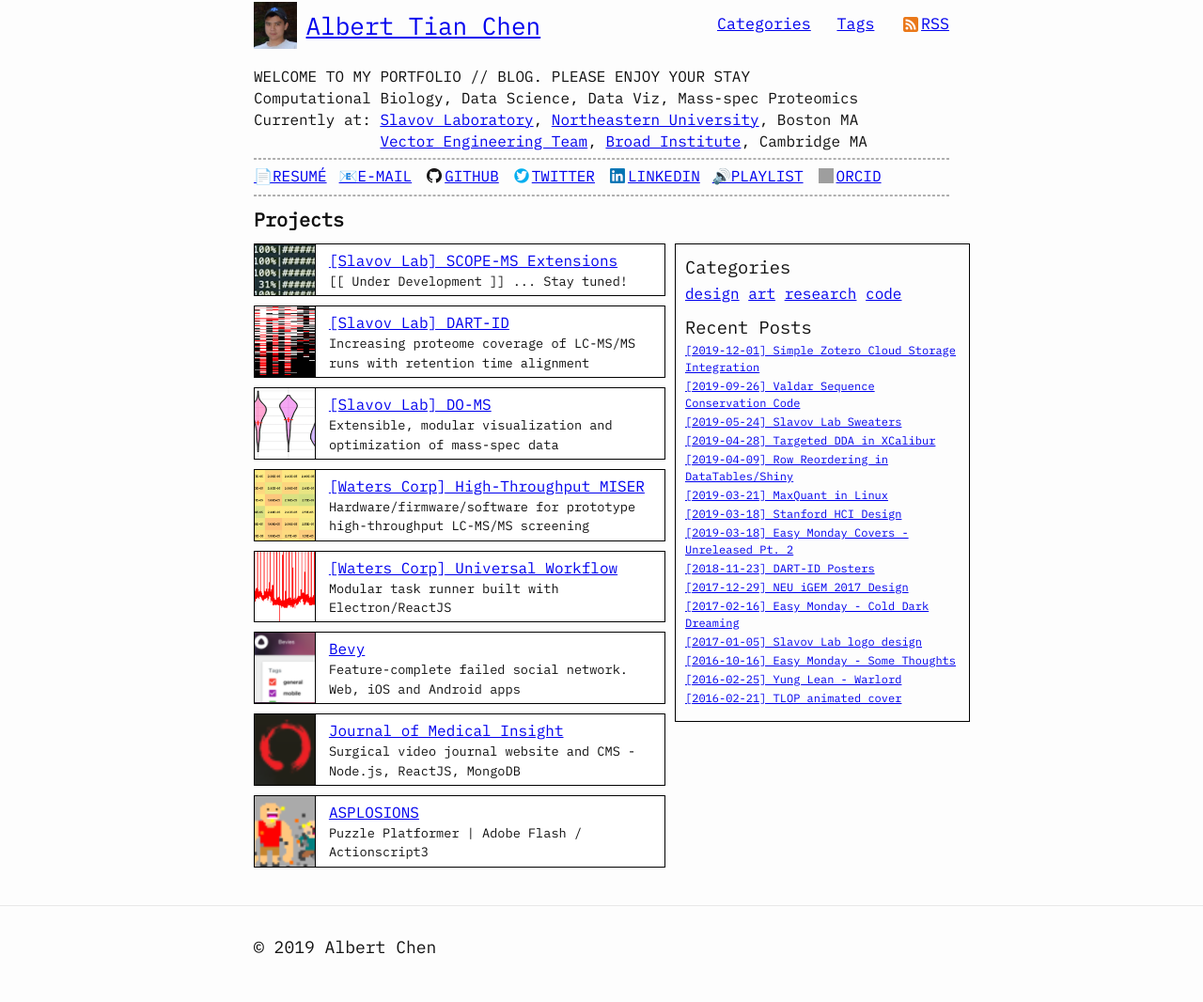
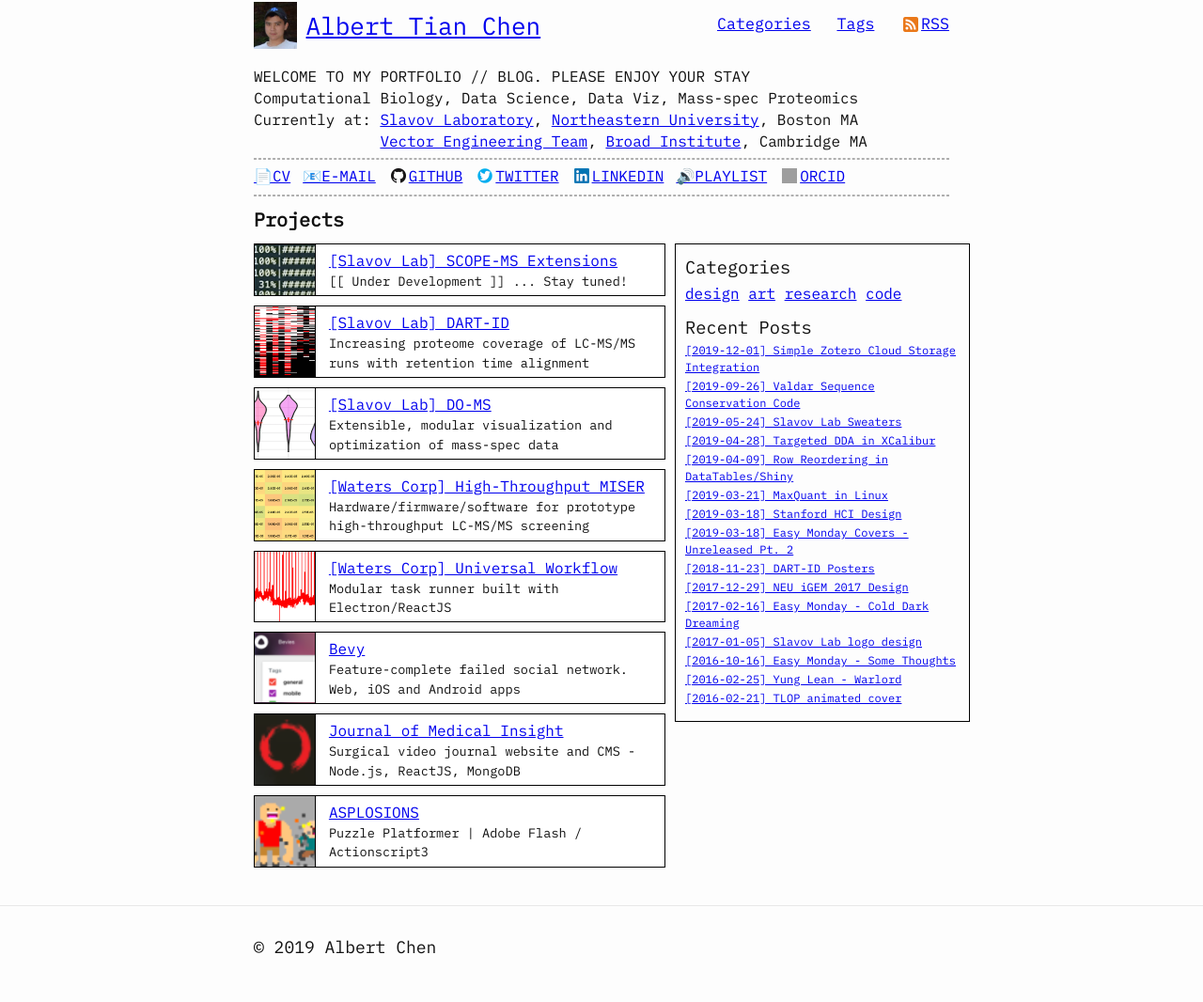
Before and after one commit to atc3/atc3.github.io, a Jekyll site: the page built from index.html, in a window 1280 px wide. Shown: the whole page at 94% size. Built offline with Jekyll 4.4.1, drawn with Linux system fonts in a browser that asks for light colours; grey boxes are pictures that could not be loaded.

Commit message:
update CV

```diff
--- a/_layouts/home.html
+++ b/_layouts/home.html
@@ -33,8 +33,8 @@
     <p>&nbsp;&nbsp;&nbsp;&nbsp;&nbsp;&nbsp;&nbsp;&nbsp;&nbsp;&nbsp;&nbsp;&nbsp;&nbsp;&nbsp;<a href="https://www.broadinstitute.org/vector-engineering/vector-engineering-team", target="_blank", title="Vector Engineering">Vector Engineering Team</a>, <a href="https://www.broadinstitute.org/", target="_blank", title="Broad Institute">Broad Institute</a>, Cambridge MA</p>
     <hr />
     <ul class='abstract-links'>
-      <li><a href="{{ "/assets/resume-albert-chen.pdf" | relative_url }}" target="_blank">📄RESUMÉ</a></li>
-      <li><a href="mailto:chen.alb@husky.neu.edu" target="_blank">📧E-MAIL</a></li>
+      <li><a href="{{ "/assets/cv-albert-chen.pdf" | relative_url }}" target="_blank">📄CV</a></li>
+      <li><a href="mailto:chen.alb@northeastern.edu" target="_blank">📧E-MAIL</a></li>
       <li><a href="https://github.com/blahoink" target="_blank">
         <img src="/images/github_logo.png" width=16 height=16>GITHUB
       </a></li>
```
Also changed, not shown: 1 other file.
